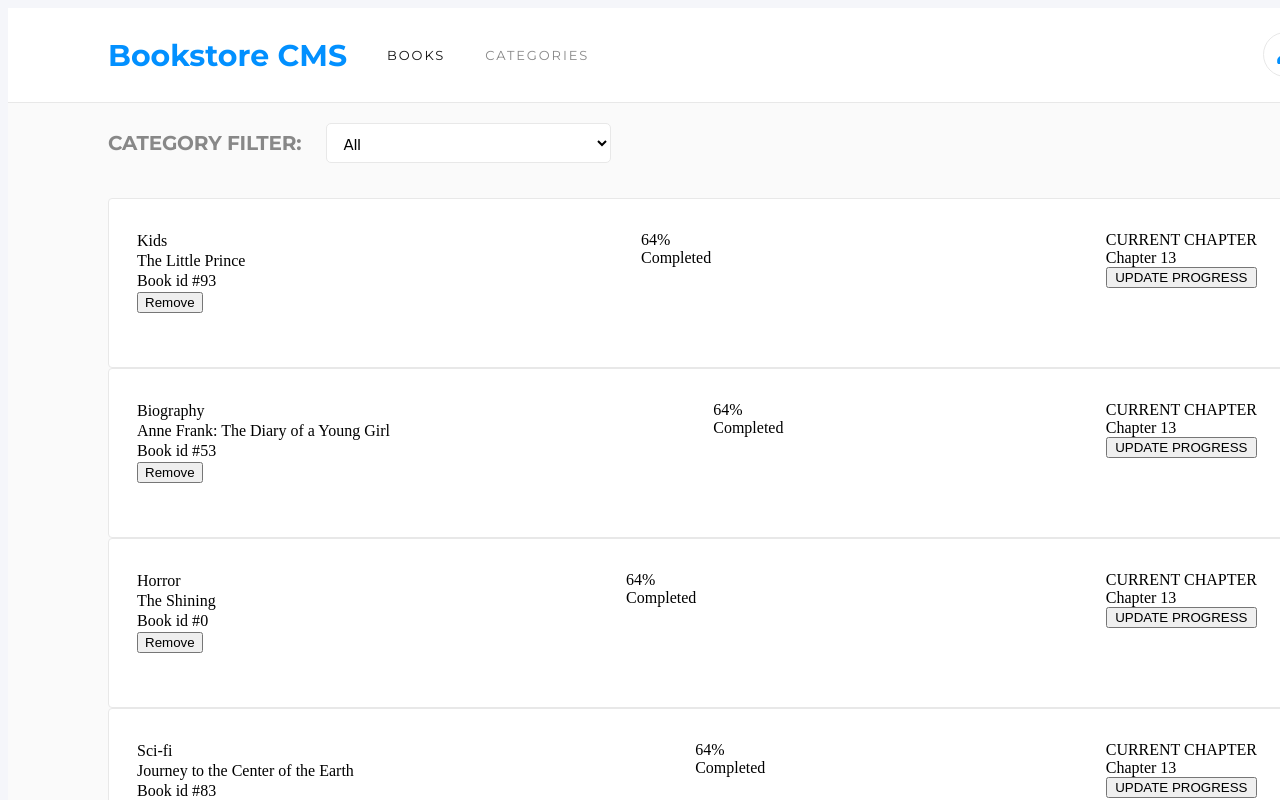
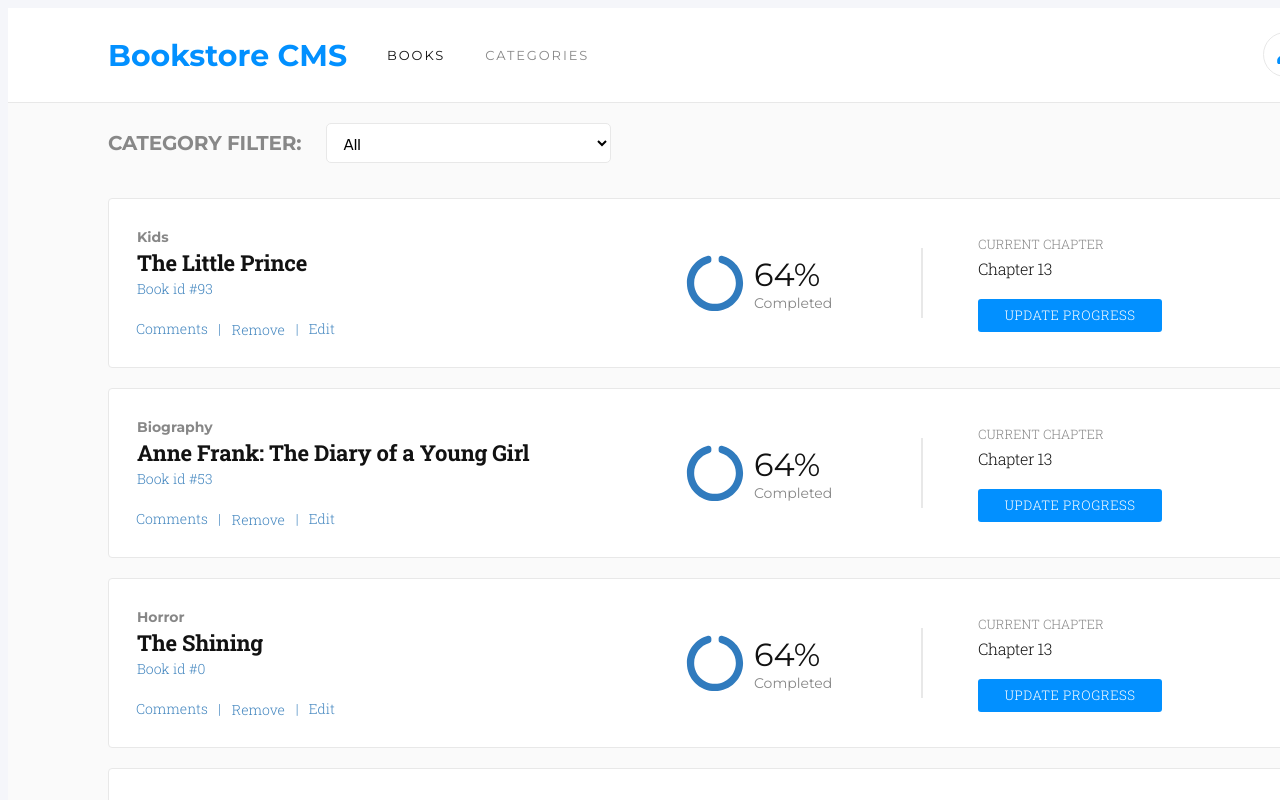
Before and after one commit to nriqu322/bookstore, a React (Create React App) app: page / in a window 1280 px wide. Shown: the top 800 px of the page. Built offline with nearby package versions, Linux system fonts and the light colour scheme.

Commit message:
style books table

```diff
--- a/src/components/App.js
+++ b/src/components/App.js
@@ -20,7 +20,12 @@ function App() {
         </div>
       </header>
       <BookList />
-      <BookForm />
+      <div className="form-container">
+        <div className="form-title">
+          ADD NEW BOOK
+        </div>
+        <BookForm />
+      </div>
     </div>
   );
 }
--- a/src/components/book.js
+++ b/src/components/book.js
@@ -1,5 +1,7 @@
 import React from 'react';
 import PropTypes from 'prop-types';
+import { faCircleNotch } from '@fortawesome/free-solid-svg-icons';
+import { FontAwesomeIcon } from '@fortawesome/react-fontawesome';
 
 const Book = ({ book, removeBook }) => {
   const handleRemoveBook = () => {
@@ -9,22 +11,34 @@ const Book = ({ book, removeBook }) => {
   return (
     <tr className="book-element">
       <div className="first-element">
-        <td>{book.category}</td>
-        <td>{book.title}</td>
-        <td>
-          Book id #
-          {book.id}
-        </td>
-        <td><button type="button" onClick={handleRemoveBook}>Remove</button></td>
+        <div className="first-element-detail">
+          <td className="first-element-category">{book.category}</td>
+          <td className="first-element-title">{book.title}</td>
+          <td className="first-element-id">
+            Book id #
+            {book.id}
+          </td>
+        </div>
+        <div className="first-element-options">
+          <span>Comments</span>
+          <span>|</span>
+          <td><button className="first-element-button" type="button" onClick={handleRemoveBook}>Remove</button></td>
+          <span>|</span>
+          <span>Edit</span>
+        </div>
       </div>
       <div className="second-element">
-        <span>64%</span>
-        <span>Completed</span>
+        <FontAwesomeIcon icon={faCircleNotch} className="oval" />
+        <div className="percentage">
+          <span>64%</span>
+          <span>Completed</span>
+        </div>
       </div>
+      <span className="line" />
       <div className="third-element">
-        <span>CURRENT CHAPTER</span>
-        <span>Chapter 13</span>
-        <button type="button">UPDATE PROGRESS</button>
+        <span className="third-element-first">CURRENT CHAPTER</span>
+        <span className="third-element-second">Chapter 13</span>
+        <button type="button" className="third-element-third">UPDATE PROGRESS</button>
       </div>
     </tr>
   );
--- a/src/containers/BooksList.js
+++ b/src/containers/BooksList.js
@@ -25,15 +25,7 @@ const BooksList = props => {
         <CategoryFilter changeFilter={handleFilterChange} />
       </div>
       <table className="books-table">
-        {/* <thead>
-          <tr>
-            <th>Category</th>
-            <th>Title</th>
-            <th>Book ID</th>
-            <th>Remove</th>
-          </tr>
-        </thead> */}
-        <tbody className="">
+        <tbody>
           {
           books
             .filter(book => book.category === filter || filter === 'All')
--- a/src/index.css
+++ b/src/index.css
@@ -1,4 +1,5 @@
 @import url('https://fonts.googleapis.com/css2?family=Montserrat:wght@400;700&display=swap');
+@import url('https://fonts.googleapis.com/css2?family=Roboto+Slab:wght@300;700&display=swap');
 
 * {
   box-sizing: border-box;
@@ -93,18 +94,147 @@ li:last-child {
 
 .book-element {
   display: flex;
-  justify-content: space-between;
   width: 1200px;
   height: 170px;
   border-radius: 4px;
   border: 1px solid #e8e8e8;
   background-color: #fff;
-  padding: 32px 50px 28px 27px;
+  padding: 32px 27px;
+  margin-bottom: 20px;
 }
 
 .first-element,
-.second-element,
+.percentage,
 .third-element {
   display: flex;
   flex-direction: column;
+  justify-content: center;
 }
+
+.percentage span:first-child {
+  font-size: 32px;
+}
+
+.percentage span:last-child {
+  font-size: 14px;
+  opacity: 0.5;
+}
+
+.first-element {
+  width: 550px;
+  font-family: 'Roboto Slab', serif;
+  color: #121212;
+}
+
+.first-element-detail {
+  display: flex;
+  flex-direction: column;
+}
+
+.first-element-options {
+  display: flex;
+  margin-top: 20px;
+}
+
+.first-element-options span {
+  margin-right: 10px;
+}
+
+.first-element-category {
+  opacity: 0.5;
+  font-size: 14px;
+  font-weight: bold;
+  font-family: 'Montserrat', sans-serif;
+}
+
+.first-element-title {
+  font-size: 22px;
+  font-weight: bold;
+  letter-spacing: -0.2px;
+}
+
+.first-element-id,
+.first-element-options {
+  color: #4386bf;
+  font-size: 14px;
+}
+
+.first-element-button {
+  border: none;
+  background: transparent;
+  font-size: 14px;
+  color: #4386bf;
+  font-family: 'Roboto Slab', serif;
+  align-self: center;
+  padding: 0 10px 0 0;
+}
+
+.second-element {
+  width: 180px;
+  display: flex;
+  color: #121212;
+  font-family: 'Montserrat', sans-serif;
+}
+
+.second-element:first-child {
+  font-size: 32px;
+}
+
+.third-element {
+  font-family: 'Roboto Slab', serif;
+  color: #121212;
+  font-size: 13px;
+}
+
+.third-element-first {
+  opacity: 0.5;
+}
+
+.third-element-second {
+  font-size: 16px;
+  letter-spacing: -0.4px;
+  padding-top: 5px;
+}
+
+.third-element-third {
+  border: none;
+  width: 184px;
+  height: 33px;
+  color: #fff;
+  background-color: #0290ff;
+  margin-top: 20px;
+  border-radius: 3px;
+  letter-spacing: 0.5px;
+  font-family: 'Roboto Slab', serif;
+}
+
+.oval {
+  width: 68px !important;
+  height: 68px;
+  align-self: center;
+  padding-right: 10px;
+  color: #307bbe;
+}
+
+.line {
+  display: flex;
+  width: 2px;
+  height: 70px;
+  border: 1px solid #e8e8e8;
+  margin: auto 55px;
+}
+
+.form-container {
+  border-top: 1px solid #e8e8e8;
+  padding: 25px 100px 70px;
+  width: 100%;
+  background-color: #fafafa;
+}
+
+#book-form {
+  display: flex;
+  justify-content: space-between;
+  align-items: center;
+  width: 100%;
+  margin: auto;
+}
```
